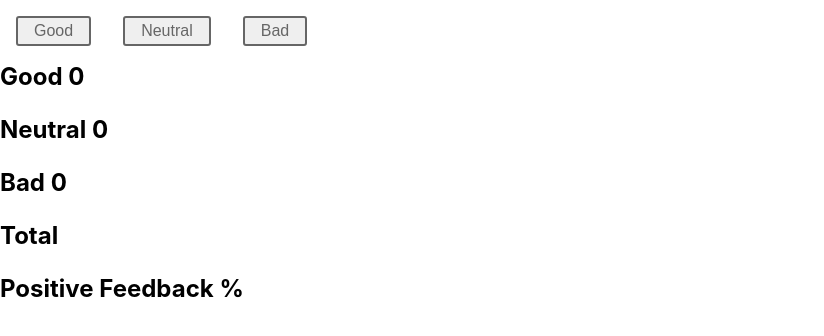
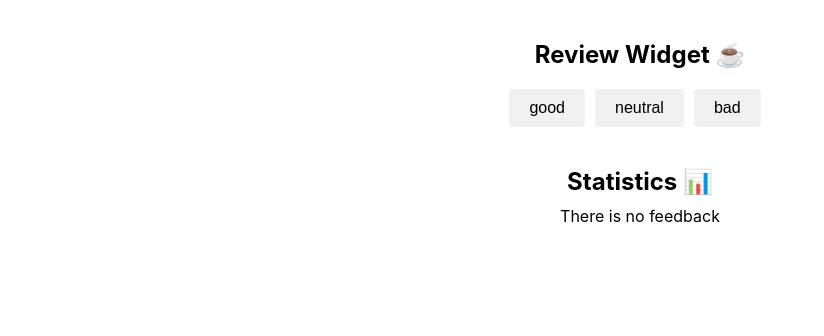
Before and after one commit to EuJinnLucaShow/goit-react-hw-02-feedback, a React (Create React App) app: page / in a window 1280 px wide. Shown: the top 336 px of the page, without its empty margins (0-824 px from the left). Built offline with nearby package versions, Linux system fonts and the light colour scheme.

Commit message:
Review Widget
Review Widget

```diff
--- a/src/components/App.jsx
+++ b/src/components/App.jsx
@@ -1,10 +1,62 @@
-import Counter from './Counter/Counter';
+import React, { useState } from 'react';
+import Statistics from './Statistics/Statistics';
+import FeedbackOptions from './FeedbackOptions/FeedbackOptions';
+import Section from './Section/Section';
+import { AppContainer } from './App.styled'
 
+function App() {
+  const [state, setState] = useState({
+    good: 0,
+    neutral: 0,
+    bad: 0
+  });
 
-export const App = () => {
+  const handleButtonClick = (type) => {
+    setState(prevState => ({
+      ...prevState,
+      [type]: prevState[type] + 1
+    }));
+  };
+
+  const countTotalFeedback = () => {
+    const { good, neutral, bad } = state;
+    return good + neutral + bad;
+  };
+
+  const countPositiveFeedbackPercentage = () => {
+    const { good } = state;
+    const total = countTotalFeedback();
+    return total === 0 ? 0 : Math.round((good / total) * 100);
+  };
+
+  const { good, neutral, bad } = state;
+  const totalFeedback = countTotalFeedback();
+  const positiveFeedbackPercentage = countPositiveFeedbackPercentage();
+
   return (
-    <>
-     <Counter />
-    </>
+    <AppContainer>
+      <Section title="Review Widget ☕️">
+        <FeedbackOptions
+          options={['good', 'neutral', 'bad']}
+          onLeaveFeedback={handleButtonClick}
+        />
+      </Section>
+
+      <Section title="Statistics 📊">
+        {totalFeedback === 0 ? (
+          <p>There is no feedback</p>
+        ) : (
+          <Statistics
+            good={good}
+            neutral={neutral}
+            bad={bad}
+            total={totalFeedback}
+            positivePercentage={positiveFeedbackPercentage}
+          />
+        )}
+      </Section>
+    </AppContainer>
   );
-};
+}
+
+export default App;
--- /dev/null
+++ b/src/components/App.styled.js
@@ -0,0 +1,8 @@
+import styled from 'styled-components';
+
+export const AppContainer = styled.div`
+  display: flex;
+  flex-direction: column;
+  align-items: center;
+  height: 100vh;
+`;
--- a/src/components/Counter/Counter.jsx
+++ /dev/null
@@ -1,69 +0,0 @@
-import { Component } from "react";
-import { Button, Title } from './Counter.styled'
-
-export default class Counter extends Component {
-
-  state = {
-      good: 0,
-      neutral: 0,
-      bad: 0,
-  };
-
-handleGood = () => {
-  this.setState(
-    (prevState) => ({
-      good: prevState.good + 1,
-    }),
-    this.countTotalFeedback
-  );
-};
-
-handleNeutral = () => {
-  this.setState(
-    (prevState) => ({
-      neutral: prevState.neutral + 1,
-    }),
-    this.countTotalFeedback
-  );
-};
-
-handleBad = () => {
-  this.setState(
-    (prevState) => ({
-      bad: prevState.bad + 1,
-    }),
-    this.countTotalFeedback
-  );
-};
-
-countTotalFeedback = () => {
-const { good, neutral, bad } = this.state;
-const total = good + neutral + bad;
-this.setState({
-total: total,
-});
-this.countPositiveFeedbackPercentage(total);
-};
-
-countPositiveFeedbackPercentage = (total) => {
-const percentage = Math.round((this.state.good / total) * 100);
-this.setState({
-percentage: percentage,
-});
-};
-
-  render() {
-    return (
-      <>
-        <Button type="button" onClick={this.handleGood}>Good</Button>
-        <Button type="button" onClick={this.handleNeutral}>Neutral</Button>
-        <Button type="button" onClick={this.handleBad}>Bad</Button>
-        <Title>Good {this.state.good}</Title>
-        <Title>Neutral {this.state.neutral}</Title>
-        <Title>Bad {this.state.bad}</Title>
-        <Title>Total {this.state.total}</Title>
-        <Title>Positive Feedback {this.state.percentage} %</Title>
-      </>
-    );
-  }
-}
--- a/src/components/Counter/Counter.styled.jsx
+++ /dev/null
@@ -1,26 +0,0 @@
-import styled from 'styled-components';
-
-export const Div = styled.div`
-  display: flex;
-  align-items: center;
-  justify-content: center;
-`
-
-export const Title = styled.p`
-  font-size: 24px;
-  font-weight: bold;
-  margin-right: 10px;
-`
-
-export const Button = styled.button`
-  color: #666666;
-  font-size: 1em;
-  margin: 1em;
-  padding: 0.25em 1em;
-  border: 2px solid #666666;
-  border-radius: 3px;
-  cursor: pointer;
- :hover {
-  background-color: #e0e0e0;
-}
-`
--- /dev/null
+++ b/src/components/FeedbackOptions/FeedbackOptions.jsx
@@ -0,0 +1,16 @@
+import React from 'react';
+import { Container, Button } from './FeedbackOptions.styled'
+
+const FeedbackOptions = ({ options, onLeaveFeedback }) => {
+  return (
+<Container>
+      {options.map(option => (
+        <Button key={option} onClick={() => onLeaveFeedback(option)}>
+          {option}
+        </Button>
+      ))}
+    </Container>
+  );
+};
+
+export default FeedbackOptions;
--- /dev/null
+++ b/src/components/FeedbackOptions/FeedbackOptions.styled.js
@@ -0,0 +1,19 @@
+import styled from 'styled-components';
+
+export const Container = styled.div`
+  margin-top: 20px;
+`;
+
+export const Button = styled.button`
+  padding: 10px 20px;
+  font-size: 16px;
+  background-color: #f0f0f0;
+  border: none;
+  border-radius: 4px;
+  cursor: pointer;
+  margin-right: 10px;
+
+  &:hover {
+    background-color: #e0e0e0;
+  }
+`
--- /dev/null
+++ b/src/components/Section/Section.jsx
@@ -0,0 +1,13 @@
+import React from 'react';
+import { Wrapper, Title } from './Section.styled'
+
+const Section = ({ title, children }) => {
+  return (
+ <Wrapper>
+      <Title>{title}</Title>
+      {children}
+    </Wrapper>
+  );
+};
+
+export default Section;
--- /dev/null
+++ b/src/components/Section/Section.styled.js
@@ -0,0 +1,12 @@
+import styled from 'styled-components';
+
+export const Wrapper = styled.div`
+  margin-top: 40px;
+`;
+
+export const Title = styled.h2`
+text-align: center;
+  font-size: 24px;
+  font-weight: bold;
+  margin-bottom: 10px;
+`;
--- /dev/null
+++ b/src/components/Statistics/Statistics.jsx
@@ -0,0 +1,16 @@
+import React from 'react';
+import { Container, Item, Value } from './Statistics.styled'
+
+const Statistics = ({ good, neutral, bad, total, positivePercentage }) => {
+  return (
+<Container>
+      <Item>Good: <Value>{good}</Value></Item>
+      <Item>Neutral: <Value>{neutral}</Value></Item>
+      <Item>Bad: <Value>{bad}</Value></Item>
+      <Item>Total: <Value>{total}</Value></Item>
+      <Item>Positive feedback: <Value>{positivePercentage}%</Value></Item>
+    </Container>
+  );
+};
+
+export default Statistics;
--- /dev/null
+++ b/src/components/Statistics/Statistics.styled.js
@@ -0,0 +1,14 @@
+import styled from 'styled-components';
+
+export const Container = styled.div`
+  margin-top: 20px;
+`;
+
+export const Item = styled.p`
+  font-size: 16px;
+  margin-bottom: 5px;
+`;
+
+export const Value = styled.span`
+  font-weight: bold;
+`;
--- a/src/index.js
+++ b/src/index.js
@@ -1,6 +1,6 @@
 import React from 'react';
 import ReactDOM from 'react-dom/client';
-import { App } from 'components/App';
+import App from 'components/App';
 import './index.css';
 
 ReactDOM.createRoot(document.getElementById('root')).render(
```
